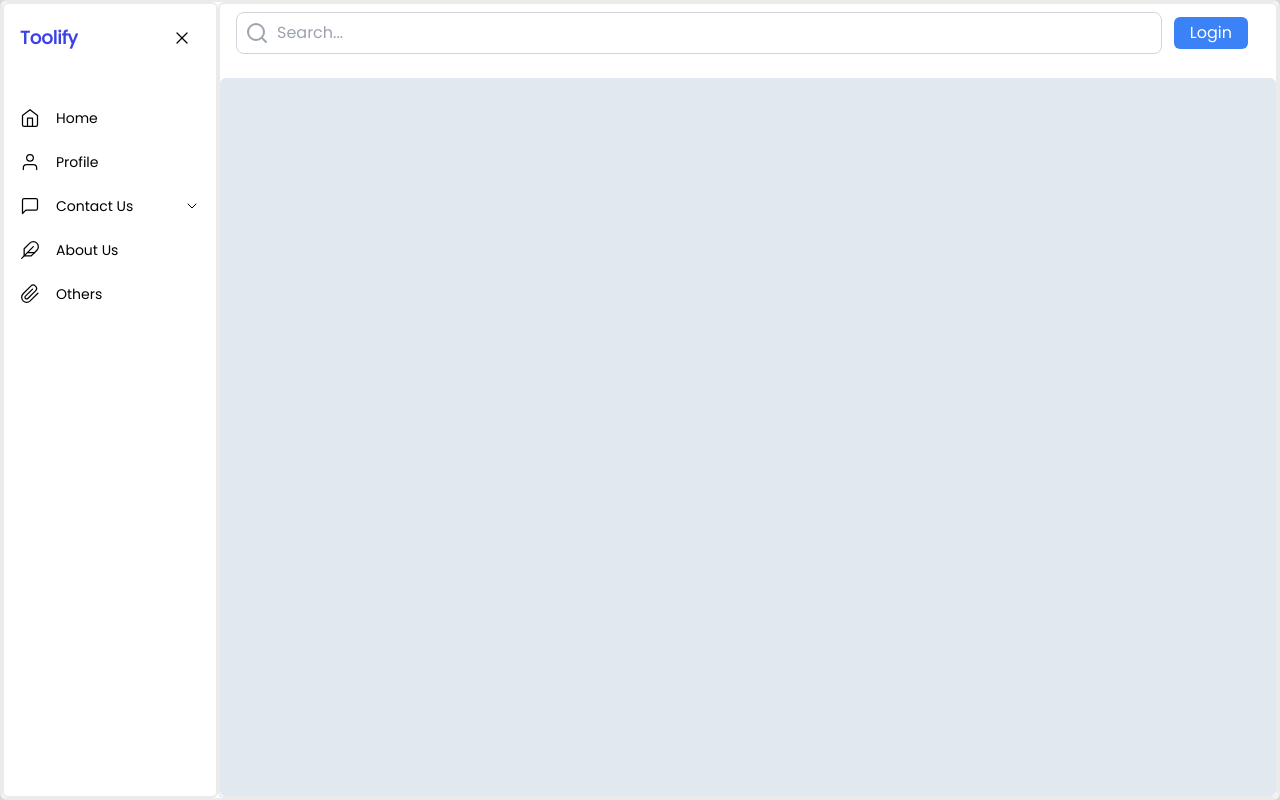
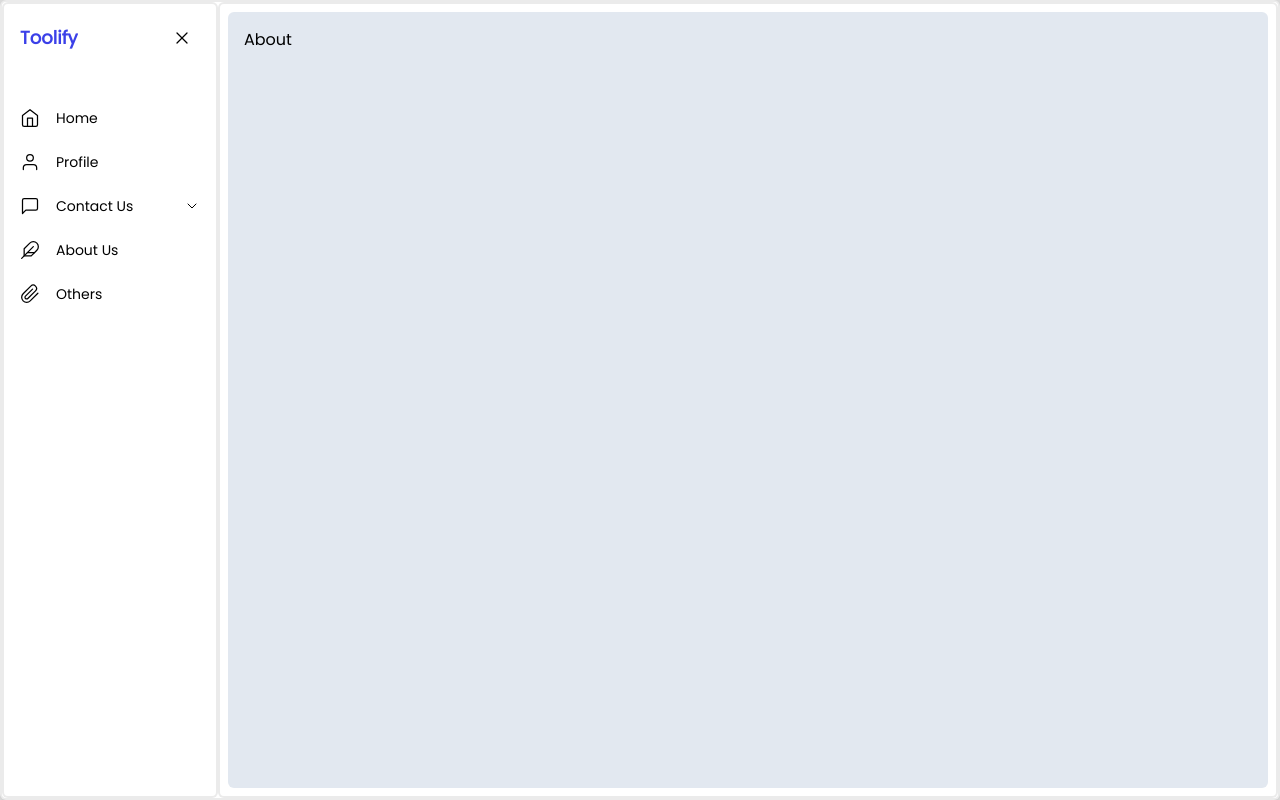
Before and after one commit to OmkarGhadge24/toolify, a React (Create React App) app in the folder frontend/: page /about in a window 1280 px wide. Built offline with nearby package versions, Linux system fonts and the light colour scheme.

Commit message:
Added Pages

```diff
--- /dev/null
+++ b/frontend/src/components/About.jsx
@@ -0,0 +1,9 @@
+import React from 'react'
+
+const About = () => {
+  return (
+    <div>About</div>
+  )
+}
+
+export default About
--- /dev/null
+++ b/frontend/src/components/ContactUs.jsx
@@ -0,0 +1,9 @@
+import React from 'react'
+
+const ContactUs = () => {
+  return (
+    <div>ContactUs</div>
+  )
+}
+
+export default ContactUs
--- /dev/null
+++ b/frontend/src/components/Main.jsx
@@ -0,0 +1,9 @@
+import React from 'react'
+
+const Main = () => {
+  return (
+    <div>Main</div>
+  )
+}
+
+export default Main
--- a/frontend/src/components/Navbar.jsx
+++ b/frontend/src/components/Navbar.jsx
@@ -12,7 +12,7 @@ const Navbar = () => {
   };
 
   return (
-    <div className="navbar flex items-center justify-between py-2 px-4 md:pr-7 gap-3">
+    <div className="navbar flex items-center justify-between pt-1 px-2 md:pr-5 gap-3">
       <div className="flex-1 flex items-center border border-gray-300 rounded-lg px-2 text-gray-700">
         <FiSearch size={24} className="text-[#9CA3AF] shrink-0 cursor-pointer" />
         <input
--- /dev/null
+++ b/frontend/src/components/Others.jsx
@@ -0,0 +1,9 @@
+import React from 'react'
+
+const Others = () => {
+  return (
+    <div>Others</div>
+  )
+}
+
+export default Others
--- /dev/null
+++ b/frontend/src/components/Profile.jsx
@@ -0,0 +1,9 @@
+import React from 'react'
+
+const Profile = () => {
+  return (
+    <div>Profile</div>
+  )
+}
+
+export default Profile
--- a/frontend/src/pages/Dashboard.jsx
+++ /dev/null
@@ -1,12 +0,0 @@
-import React from "react";
-
-const Dashboard = () => {
-  return (
-    <div className="p-4">
-      <h1 className="text-2xl font-bold">Dashboard</h1>
-      <p>Welcome to the Dashboard!</p>
-    </div>
-  );
-};
-
-export default Dashboard;
--- a/frontend/src/pages/Home.jsx
+++ b/frontend/src/pages/Home.jsx
@@ -1,18 +1,36 @@
 import React, { useState } from "react";
+import { Routes, Route, useLocation } from "react-router-dom";
+import Menu from "../components/Menu";
 import Navbar from "./../components/Navbar";
-import Menu from "../components/Menu";
+import Main from "../components/Main";
+import About from "../components/About";
+import Profile from "../components/Profile";
+import ContactUs from "../components/ContactUs";
+import Others from "../components/Others";
 
 const Home = () => {
   const [isOpen, setIsOpen] = useState(true);
+  const location = useLocation();
+
   return (
     <div className="w-full flex-1 transition-all duration-300 bg-[#dadada] h-full overflow-hidden">
       <div className="bg-white w-full border-2 rounded-md border-[rgba(0,0,0,0.08)] h-full shadow-sm flex">
+        {/* Sidebar */}
         <Menu isOpen={isOpen} setIsOpen={setIsOpen} />
-        <div className="w-full flex flex-col gap-4 bg-white border-2 rounded-md border-[rgba(0,0,0,0.08)]">
-          <div className="w-full">
-            <Navbar />
+
+        {/* Main Content */}
+        <div className="w-full flex flex-col gap-4 bg-white border-2 rounded-md border-[rgba(0,0,0,0.08)] p-2">
+          {location.pathname === "/" && <Navbar />}
+
+          <div className="w-full flex-grow bg-slate-200 rounded-md p-4">
+            <Routes>
+              <Route path="/" element={<Main />} />
+              <Route path="/profile" element={<Profile />} />
+              <Route path="/contactus" element={<ContactUs />} />
+              <Route path="/about" element={<About />} />
+              <Route path="/others" element={<Others />} />
+            </Routes>
           </div>
-          <div className="w-full flex-grow bg-slate-200 rounded-md"></div>
         </div>
       </div>
     </div>
```
